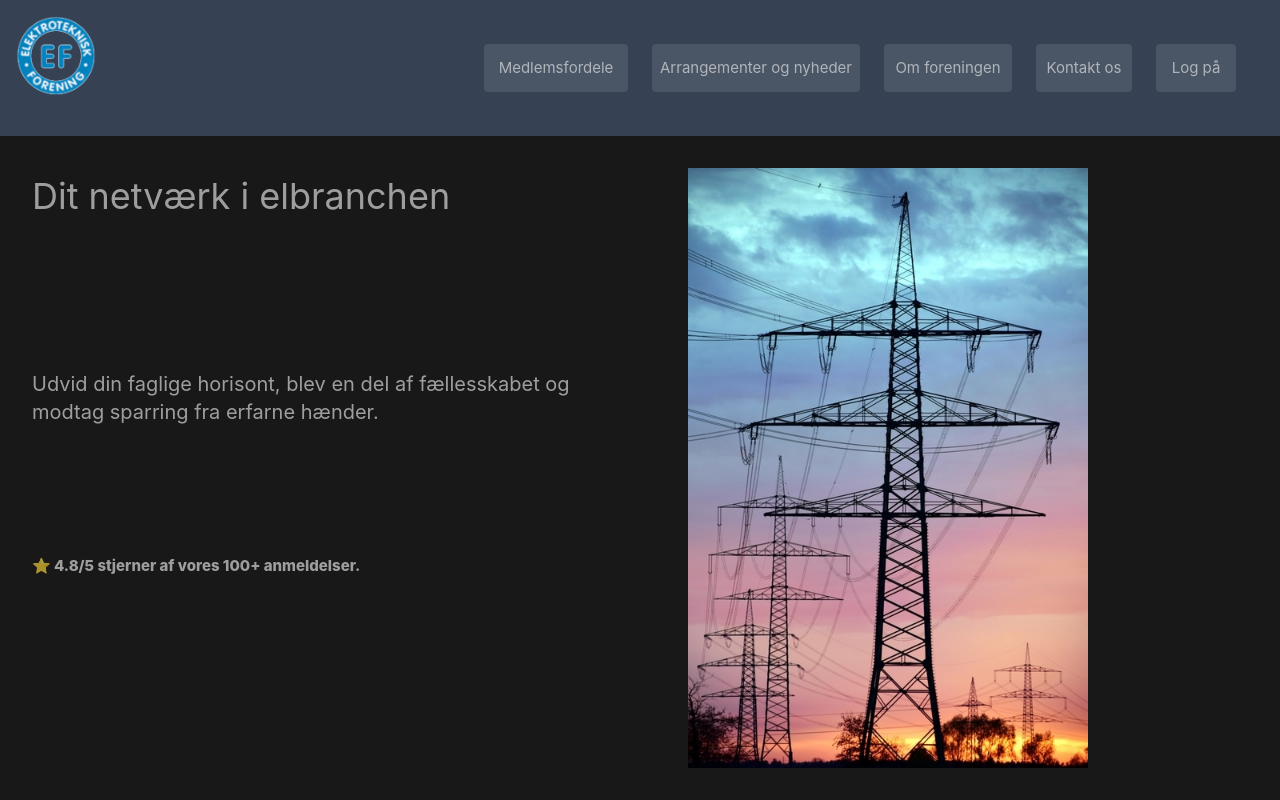
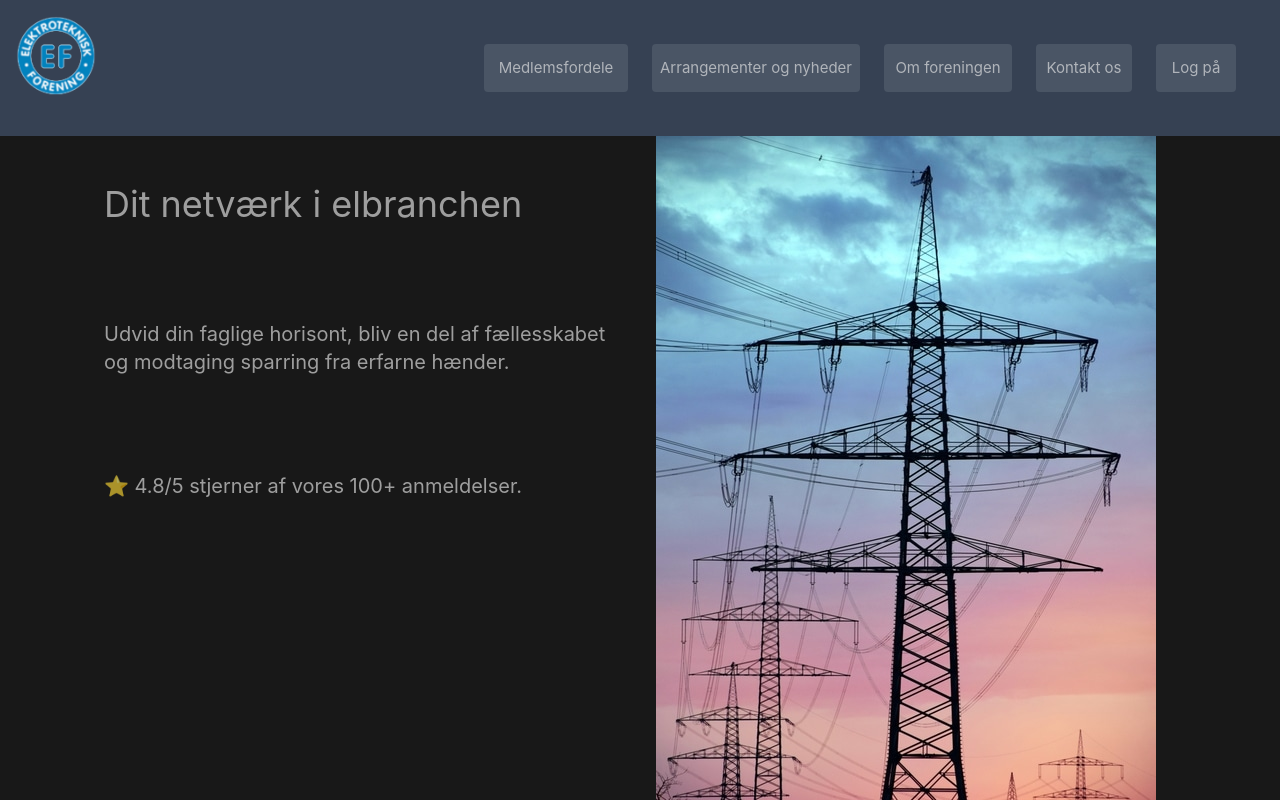
Before and after one commit to AndersBjerregaard/dkef, a Vue app in the folder src/dkef-vue/: page / in a window 1280 px wide. Shown: the top 800 px of the page. Built offline with nearby package versions, Linux system fonts and the light colour scheme.

Commit message:
front page work

```diff
--- a/src/dkef-vue/index.html
+++ b/src/dkef-vue/index.html
@@ -2,9 +2,9 @@
 <html lang="">
   <head>
     <meta charset="UTF-8">
-    <link rel="icon" href="/favicon.ico">
+    <link rel="icon" href="/dkef-logo.ico">
     <meta name="viewport" content="width=device-width, initial-scale=1.0">
-    <title>Vite App</title>
+    <title>Elektroteknisk Forening</title>
   </head>
   <body>
     <div id="app"></div>
--- a/src/dkef-vue/package.json
+++ b/src/dkef-vue/package.json
@@ -1,5 +1,5 @@
 {
-  "name": "tailwindvue",
+  "name": "dkef",
   "version": "0.0.0",
   "private": true,
   "type": "module",
--- a/src/dkef-vue/src/components/TheWelcome.vue
+++ b/src/dkef-vue/src/components/TheWelcome.vue
@@ -2,28 +2,22 @@
 
 <template>
   <div>
-    <div class="py-8 px-8 grid grid-cols-2">
-      <div>
-        <div class="pb-20">
-          <h1 class="header1">Dit netværk i elbranchen</h1>
+    <div class="grid grid-cols-2 justify-center gap-x-8">
+      <!-- Left Column -->
+      <div class="flex flex-col gap-4 items-end">
+        <div class="w-5/6">
+          <h1 class="text-4xl py-12">Dit netværk i elbranchen</h1>
+
+          <h2 class="text-xl py-12">Udvid din faglige horisont, bliv en del af fællesskabet og modtaging sparring fra erfarne hænder.</h2>
+
+          <h2 class="text-xl py-12">⭐ 4.8/5 stjerner af vores 100+ anmeldelser.</h2>
         </div>
-
-        <h2 class="text-xl pt-16 pb-16">Udvid din faglige horisont, blev en del af fællesskabet og modtag sparring fra
-          erfarne
-          hænder.
-        </h2>
-
-        <!-- <button>Medlemsfordele</button> -->
-
-        <!-- <button>Eksisterende Medlemmer</button> -->
-
-        <p class="pt-16 bold">
-          ⭐ 4.8/5 stjerner af vores 100+ anmeldelser.
-        </p>
       </div>
-
-      <div class="pl-12">
-        <img width="400" src="@/assets/el-mast.jpeg" alt="An electrical mast">
+      <!--Right Column -->
+      <div class="flex flex-col gap-4 items-start">
+        <div class="w-5/6">
+          <img src="@/assets/el-mast.jpeg" alt="An electrical mast">
+        </div>
       </div>
     </div>
 
```
Also changed, not shown: 2 other files (tests, documents, lock files or other folders).
